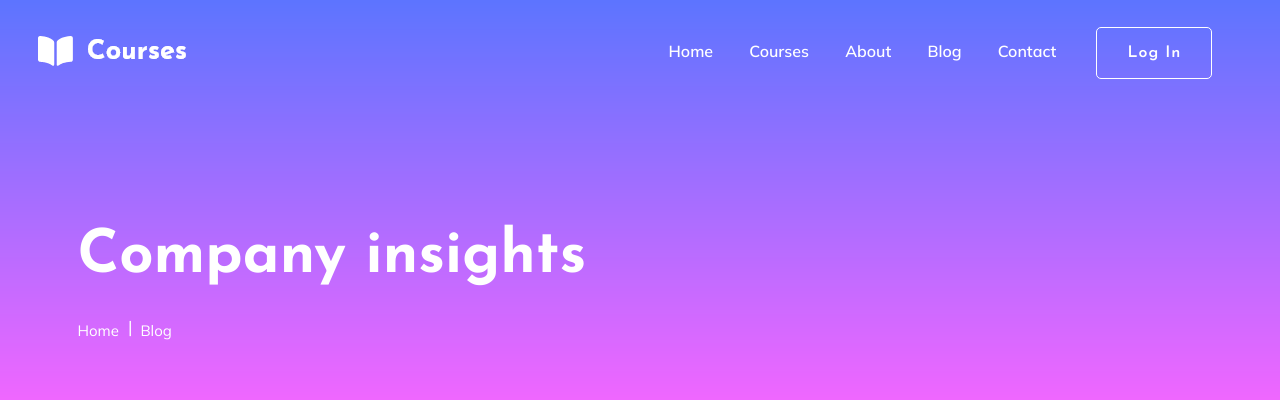
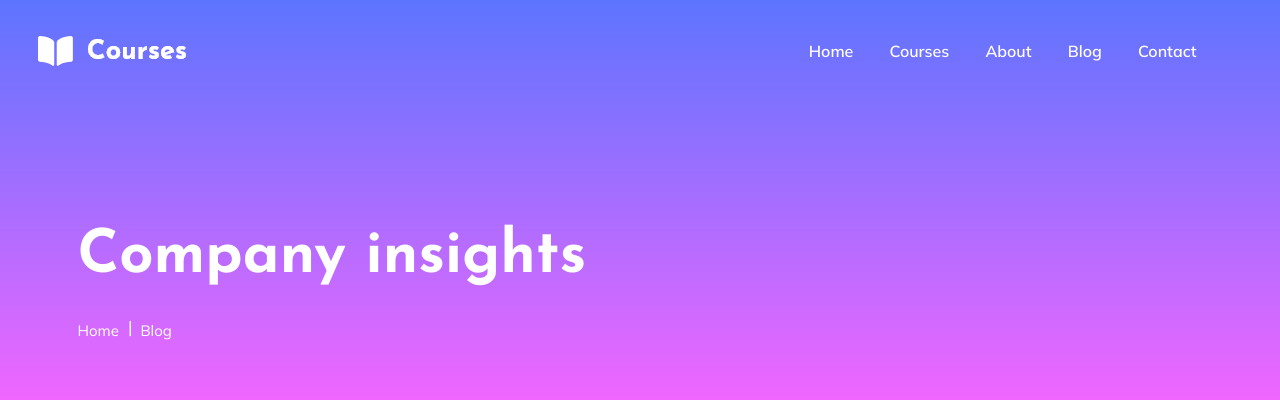
Before and after one commit to whoseinm/project-full-stack, a CodeIgniter app: page /courseAZ/index.php/usercontroller/blog in a window 1280 px wide. Shown: the top 420 px of the page. Run offline with CodeIgniter, Linux system fonts and the light colour scheme; some libraries are stand-ins or nearby versions.

```diff
--- a/application/views/user/includes/navbar.php
+++ b/application/views/user/includes/navbar.php
@@ -22,8 +22,6 @@
                     <li><a href="<?php echo base_url('about')?>">About</a></li>
                     <li><a href="<?php echo base_url('blog')?>">Blog</a></li>
                     <li><a href="<?php echo base_url('contact')?>">Contact</a></li>
-
-                    <li class="button-header"><a href="<?php echo base_url("admin_login") ?>" class="btn btn3">Log in</a></li>
                   </ul>
                 </nav>
               </div>
```
